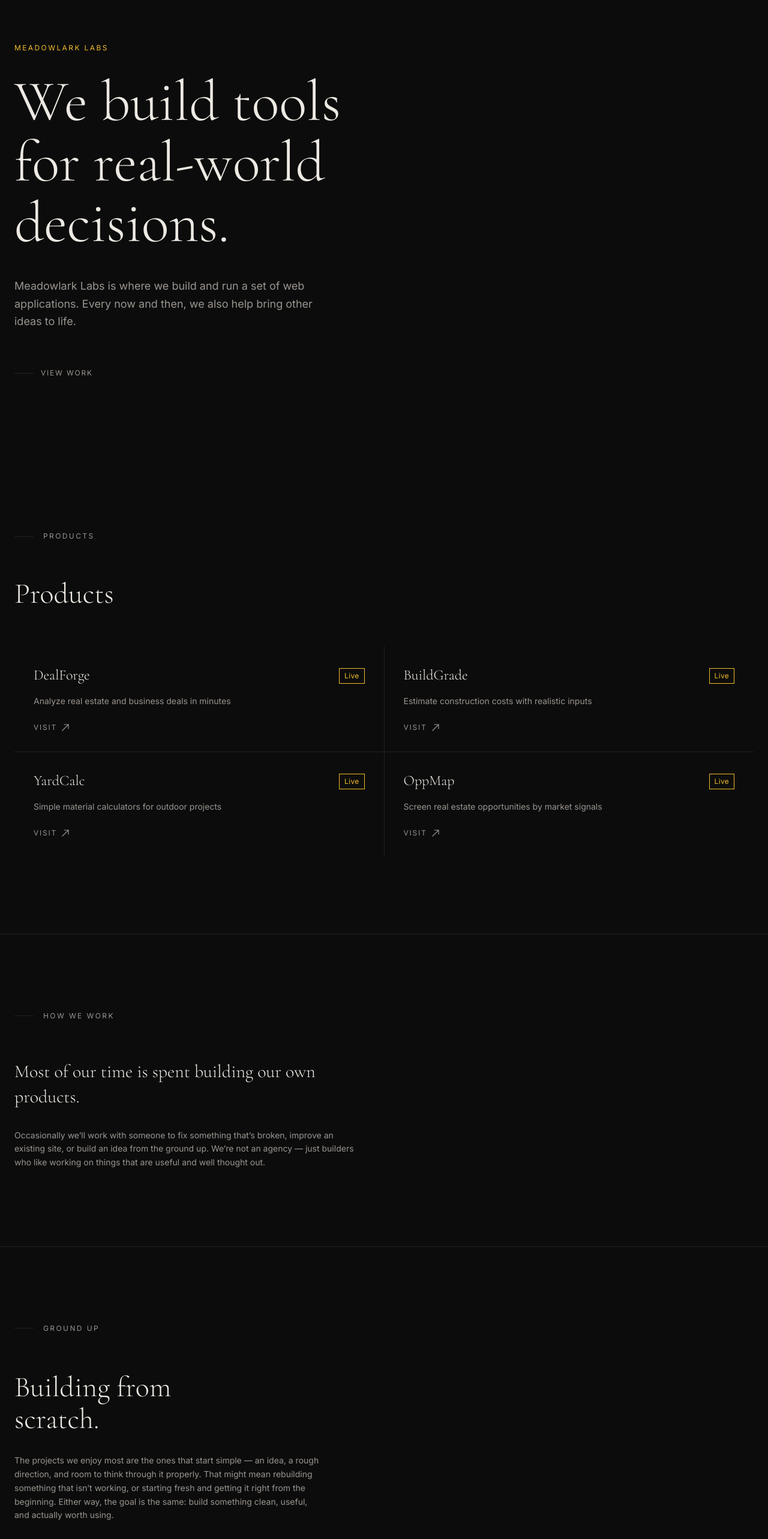
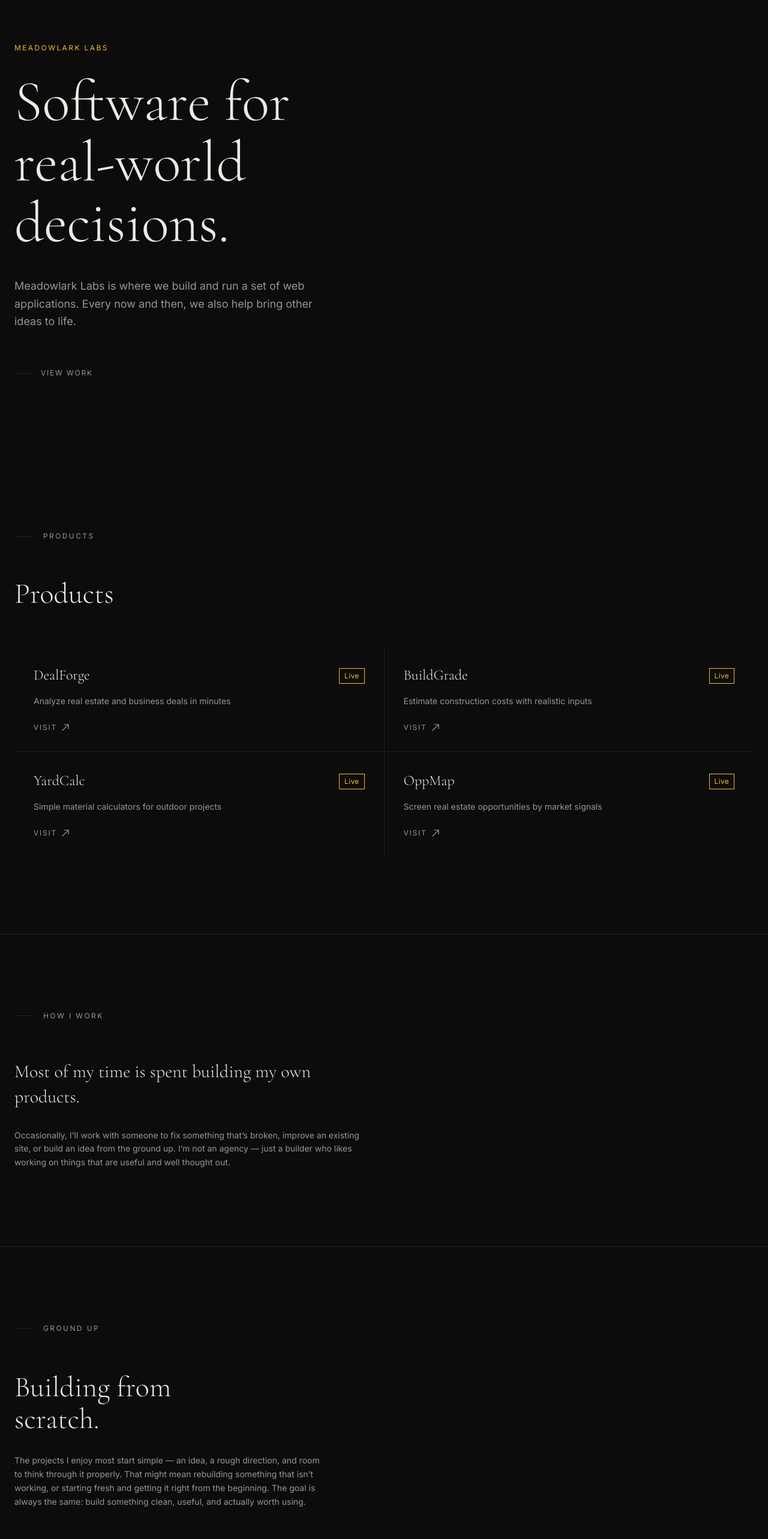
Before and after one commit to awright222/Meadowlark-Labs, a Next.js app: page / in a window 1280 px wide. Shown: the part 120-2686 px from the top of the page at 60% size. Built offline with nearby package versions, Linux system fonts and the light colour scheme.

Commit message:
rework wording

```diff
--- a/src/components/Contact.tsx
+++ b/src/components/Contact.tsx
@@ -76,7 +76,7 @@ export default function Contact() {
               className="text-sm leading-relaxed"
               style={{ color: "var(--muted)" }}
             >
-              If you&rsquo;re working on something and think we might be able to
+              If you&rsquo;re working on something and think I might be able to
               help, feel free to reach out.
             </p>
           </div>
@@ -86,7 +86,7 @@ export default function Contact() {
               className="text-xs leading-relaxed mb-8"
               style={{ color: "var(--muted)" }}
             >
-              We don&rsquo;t take on a ton of outside work, but we&rsquo;re
+              I don&rsquo;t take on a lot of outside work, but I&rsquo;m
               always open to a good project.
             </p>
 
--- a/src/components/Hero.tsx
+++ b/src/components/Hero.tsx
@@ -21,9 +21,9 @@ export default function Hero() {
             color: "var(--foreground)",
           }}
         >
-          We build tools
+          Software for
           <br />
-          for real-world
+          real-world
           <br />
           decisions.
         </h1>
--- a/src/components/Philosophy.tsx
+++ b/src/components/Philosophy.tsx
@@ -9,7 +9,7 @@ export default function Philosophy() {
               className="text-xs tracking-[0.2em] uppercase"
               style={{ color: "var(--muted)" }}
             >
-              How we work
+              How I work
             </span>
           </div>
 
@@ -20,16 +20,16 @@ export default function Philosophy() {
               color: "var(--foreground)",
             }}
           >
-            Most of our time is spent building our own products.
+            Most of my time is spent building my own products.
           </p>
 
           <p
             className="text-sm leading-relaxed mt-8"
             style={{ color: "var(--muted)" }}
           >
-            Occasionally we&rsquo;ll work with someone to fix something that&rsquo;s
+            Occasionally, I&rsquo;ll work with someone to fix something that&rsquo;s
             broken, improve an existing site, or build an idea from the ground up.
-            We&rsquo;re not an agency — just builders who like working on things
+            I&rsquo;m not an agency — just a builder who likes working on things
             that are useful and well thought out.
           </p>
         </div>
--- a/src/components/SelectWork.tsx
+++ b/src/components/SelectWork.tsx
@@ -34,11 +34,11 @@ export default function SelectWork() {
             className="text-sm leading-relaxed max-w-lg"
             style={{ color: "var(--muted)" }}
           >
-            The projects we enjoy most are the ones that start simple — an idea,
-            a rough direction, and room to think through it properly. That might
-            mean rebuilding something that isn&rsquo;t working, or starting fresh
-            and getting it right from the beginning. Either way, the goal is the
-            same: build something clean, useful, and actually worth using.
+            The projects I enjoy most start simple — an idea, a rough direction,
+            and room to think through it properly. That might mean rebuilding
+            something that isn&rsquo;t working, or starting fresh and getting it
+            right from the beginning. The goal is always the same: build something
+            clean, useful, and actually worth using.
           </p>
         </div>
       </div>
```
